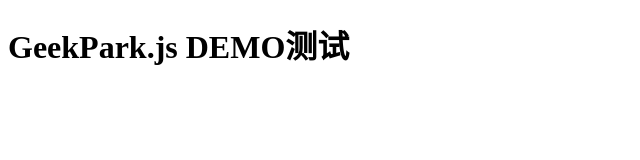
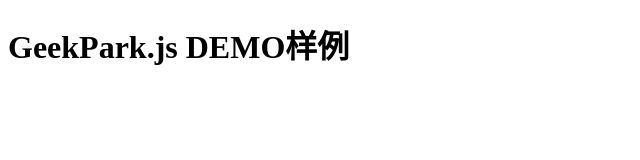
Before and after one commit to GeekPark/geekpark.js, a website: page index.html in a window 1280 px wide. Shown: the full height of the page, 0-640 px from the left. Drawn offline with nearby package versions, Linux system fonts and the light colour scheme.

```diff
--- a/index.html
+++ b/index.html
@@ -2,11 +2,11 @@
 <html lang="en">
 <head>
   <meta charset="UTF-8">
-  <title>GeekPark.js DEMO测试</title>
+  <title>GeekPark.js DEMO样例</title>
   <link rel="stylesheet" href="assets/css/geekpark.min.css">
 </head>
 <body>
-  <h1>GeekPark.js DEMO测试</h1>
+  <h1>GeekPark.js DEMO样例</h1>
   <script src="http://lib.sinaapp.com/js/jquery/1.9.1/jquery-1.9.1.min.js"></script>
   <script src="assets/javascript/geekpark.min.js"></script>
 </body>
```
Also changed, not shown: README.md.
